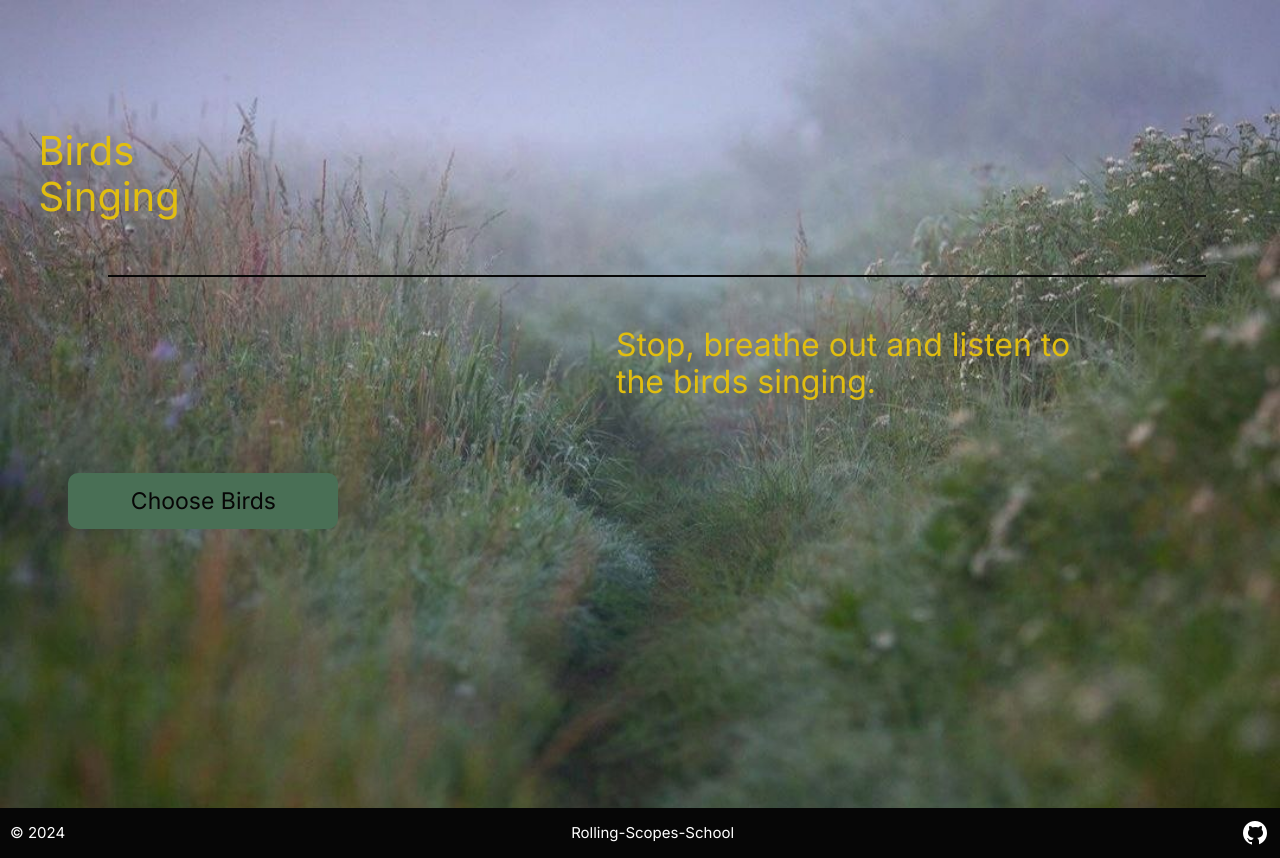
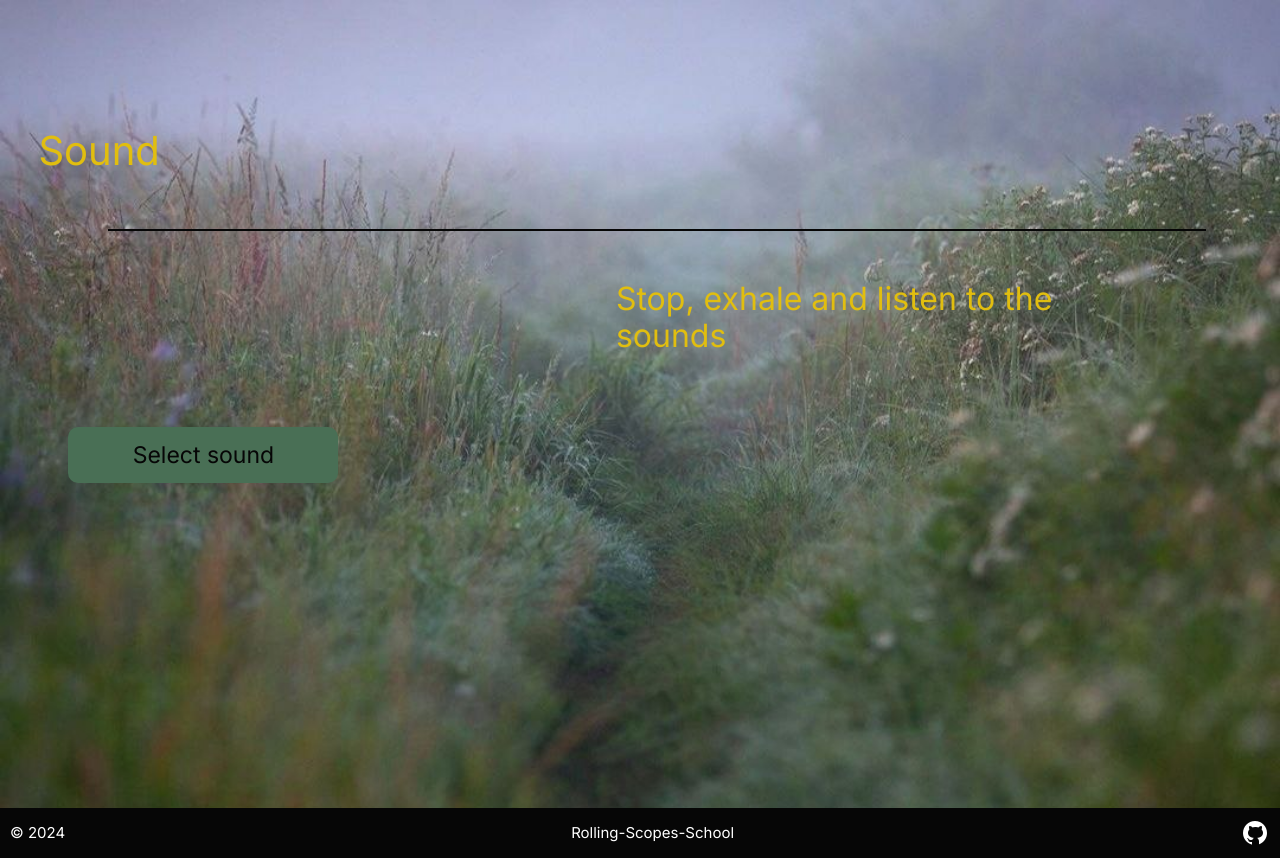
Before and after one commit to anastasia19141918/eco-sounds, a website: page index.html in a window 1280 px wide. Drawn offline with Linux system fonts and the light colour scheme.

Commit message:
fix: text html

```diff
--- a/index.html
+++ b/index.html
@@ -12,12 +12,12 @@
     <section class="background">
       <div class="wrapper">
         <h3 class="background__title">
-          Birds Singing
+          Sound
         </h3>
         <div class="background__line"></div>
-        <p class="background__text">Stop, breathe out and listen to the birds singing.</p>
+        <p class="background__text">Stop, exhale and listen to the sounds</p>
         <div class="background__btn" id="background__btn">
-          <button class="background__button">Choose Birds</button>
+          <button class="background__button">Select sound</button>
         </div>
       </div>
     </section>
--- a/src/js/pop.js
+++ b/src/js/pop.js
@@ -25,6 +25,5 @@ document.addEventListener('click', function(el){
   const click = el.target;
   if(click === pop) {
     pop.classList.remove('pop__active');
-
   }
 })
```
Also changed, not shown: 4 other files.
